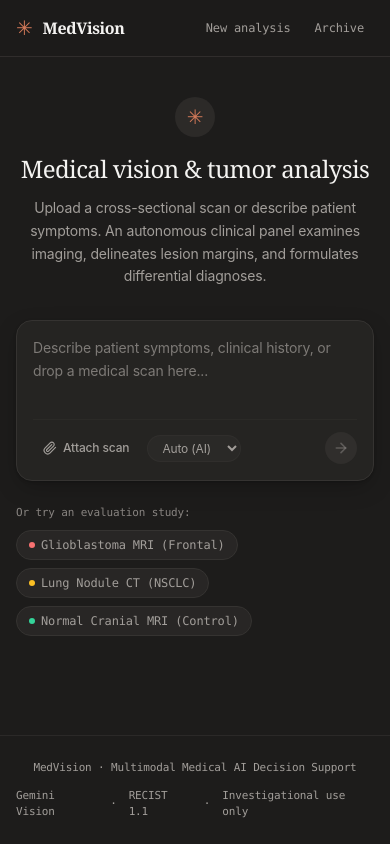
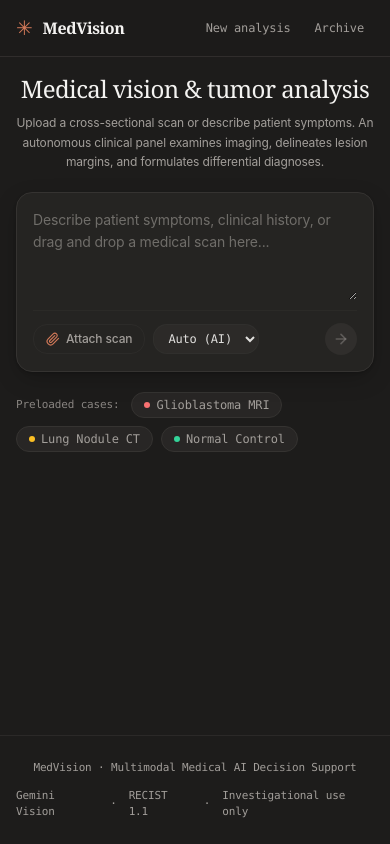
Before and after one commit to sudheerresearchai-max/medvision-agent, a Next.js app in the folder web-app/: page / in a window 390 px wide. Built offline with nearby package versions, Linux system fonts and the light colour scheme.

Commit message:
fix(responsive-ui): tighten vertical padding, remove redundant floating mark, adjust viewport fold so input composer and preloaded cases are immediately visible across mobile and desktop

```diff
--- a/web-app/app/page.tsx
+++ b/web-app/app/page.tsx
@@ -2,21 +2,18 @@ import { UploadForm } from '@/components/UploadForm';
 
 export default function HomePage() {
   return (
-    <div className="mx-auto max-w-2xl space-y-8 py-10 sm:py-16">
-      {/* Claude Style Welcome */}
-      <section className="text-center space-y-3">
-        <div className="inline-flex items-center justify-center w-10 h-10 rounded-full bg-secondary/80 text-primary text-xl font-serif select-none mb-1">
-          ✳
-        </div>
+    <div className="mx-auto max-w-3xl space-y-5 py-4 sm:py-6">
+      {/* Clean Compact Header */}
+      <section className="text-center space-y-2">
         <h1 className="text-2xl sm:text-3xl font-serif font-normal text-foreground tracking-tight">
           Medical vision &amp; tumor analysis
         </h1>
-        <p className="text-sm text-muted-foreground max-w-md mx-auto leading-relaxed">
+        <p className="text-xs sm:text-sm text-muted-foreground max-w-lg mx-auto leading-relaxed">
           Upload a cross-sectional scan or describe patient symptoms. An autonomous clinical panel examines imaging, delineates lesion margins, and formulates differential diagnoses.
         </p>
       </section>
 
-      {/* Claude Style Central Workspace */}
+      {/* Central Input Workspace */}
       <section>
         <UploadForm />
       </section>
--- a/web-app/components/UploadForm.tsx
+++ b/web-app/components/UploadForm.tsx
@@ -288,35 +288,37 @@ export function UploadForm() {
 
         {/* Textarea for symptoms, presentation, notes */}
         <textarea
-          rows={3}
+          rows={4}
           value={notes}
           disabled={submitting}
           onChange={(e) => setNotes(e.target.value)}
-          placeholder="Describe patient symptoms, clinical history, or drop a medical scan here..."
-          className="w-full bg-transparent text-sm placeholder:text-muted-foreground/70 focus:outline-none resize-none leading-relaxed"
+          placeholder="Describe patient symptoms, clinical history, or drag and drop a medical scan here..."
+          className="w-full bg-transparent text-sm placeholder:text-muted-foreground/60 focus:outline-none min-h-[90px] sm:min-h-[110px] leading-relaxed resize-y"
         />
 
         {/* Bottom Toolbar inside the Composer */}
-        <div className="flex items-center justify-between pt-3 mt-2 border-t border-border/40">
-          <div className="flex items-center gap-2">
+        <div className="flex flex-wrap sm:flex-nowrap items-center justify-between gap-2.5 pt-3 mt-1 border-t border-border/40">
+          <div className="flex flex-wrap items-center gap-2">
             {/* Attach Scan / Document Button */}
             <button
               type="button"
               disabled={submitting}
               onClick={() => fileInputRef.current?.click()}
-              className="inline-flex items-center gap-1.5 px-2.5 py-1 rounded-lg text-xs font-medium text-muted-foreground hover:text-foreground hover:bg-secondary transition-colors"
+              className="inline-flex items-center gap-1.5 px-3 py-1.5 rounded-lg text-xs font-medium text-muted-foreground hover:text-foreground hover:bg-secondary transition-colors border border-border/50 hover:border-border select-none"
               title="Attach scan or PDF"
             >
-              <Paperclip className="w-3.5 h-3.5" />
+              <Paperclip className="w-3.5 h-3.5 text-primary" />
               <span>Attach scan</span>
             </button>
 
             {/* Organ Target Selector */}
+            <div className="flex items-center gap-1.5 text-xs text-muted-foreground">
+              <span className="text-[11px] hidden sm:inline text-muted-foreground/80">Target:</span>
               <select
                 value={organChoice}
                 disabled={submitting}
                 onChange={(e) => setOrganChoice(e.target.value as OrganChoice)}
-              className="bg-secondary/60 hover:bg-secondary text-xs text-muted-foreground hover:text-foreground rounded-lg px-2.5 py-1 border border-border/60 focus:outline-none cursor-pointer transition-colors"
+                className="bg-secondary/70 hover:bg-secondary text-xs text-foreground/90 rounded-lg px-2.5 py-1.5 border border-border/60 focus:outline-none cursor-pointer transition-colors font-mono"
               >
                 {ORGAN_OPTIONS.map((opt) => (
                   <option key={opt.key} value={opt.key} className="bg-card text-foreground">
@@ -325,13 +327,14 @@ export function UploadForm() {
                 ))}
               </select>
             </div>
+          </div>
 
           {/* Submit Button (Claude Round Terracotta Arrow) */}
           <button
             type="submit"
             disabled={!canSubmit || submitting}
             className={cn(
-              'w-8 h-8 rounded-full flex items-center justify-center transition-all duration-150',
+              'w-8 h-8 rounded-full flex items-center justify-center shrink-0 transition-all duration-150',
               canSubmit && !submitting
                 ? 'bg-primary text-primary-foreground hover:opacity-90 shadow-sm cursor-pointer'
                 : 'bg-secondary text-muted-foreground/40 cursor-not-allowed',
@@ -363,47 +366,45 @@ export function UploadForm() {
 
       {/* Claude Style Sample Suggestions */}
       {!submitting && (
-        <div className="space-y-2 pt-2">
-          <span className="text-[11px] font-mono text-muted-foreground/80 block">
-            Or try an evaluation study:
+        <div className="flex flex-wrap items-center gap-2 pt-1 text-xs">
+          <span className="text-[11px] font-mono text-muted-foreground/80 mr-1 select-none">
+            Preloaded cases:
           </span>
-          <div className="flex flex-wrap gap-2 text-xs font-mono">
           <button
             type="button"
             onClick={() => loadSampleCase(positiveSample)}
             className={cn(
-                'claude-pill px-3 py-1.5 text-xs text-muted-foreground hover:text-foreground flex items-center gap-1.5',
+              'claude-pill px-3 py-1 text-xs text-muted-foreground hover:text-foreground flex items-center gap-1.5 font-mono select-none',
               activeSampleId === positiveSample.id && 'border-primary text-foreground bg-secondary',
             )}
           >
-              <span className="w-1.5 h-1.5 rounded-full bg-red-400" />
-              <span>Glioblastoma MRI (Frontal)</span>
+            <span className="w-1.5 h-1.5 rounded-full bg-red-400 shrink-0" />
+            <span>Glioblastoma MRI</span>
           </button>
 
           <button
             type="button"
             onClick={() => loadSampleCase(lungSample)}
             className={cn(
-                'claude-pill px-3 py-1.5 text-xs text-muted-foreground hover:text-foreground flex items-center gap-1.5',
+              'claude-pill px-3 py-1 text-xs text-muted-foreground hover:text-foreground flex items-center gap-1.5 font-mono select-none',
               activeSampleId === lungSample.id && 'border-primary text-foreground bg-secondary',
             )}
           >
-              <span className="w-1.5 h-1.5 rounded-full bg-amber-400" />
-              <span>Lung Nodule CT (NSCLC)</span>
+            <span className="w-1.5 h-1.5 rounded-full bg-amber-400 shrink-0" />
+            <span>Lung Nodule CT</span>
           </button>
 
           <button
             type="button"
             onClick={() => loadSampleCase(normalSample)}
             className={cn(
-                'claude-pill px-3 py-1.5 text-xs text-muted-foreground hover:text-foreground flex items-center gap-1.5',
+              'claude-pill px-3 py-1 text-xs text-muted-foreground hover:text-foreground flex items-center gap-1.5 font-mono select-none',
               activeSampleId === normalSample.id && 'border-primary text-foreground bg-secondary',
             )}
           >
-              <span className="w-1.5 h-1.5 rounded-full bg-emerald-400" />
-              <span>Normal Cranial MRI (Control)</span>
+            <span className="w-1.5 h-1.5 rounded-full bg-emerald-400 shrink-0" />
+            <span>Normal Control</span>
           </button>
-          </div>
         </div>
       )}
     </div>
```
Lines whose indentation alone changed are shown as unchanged.
